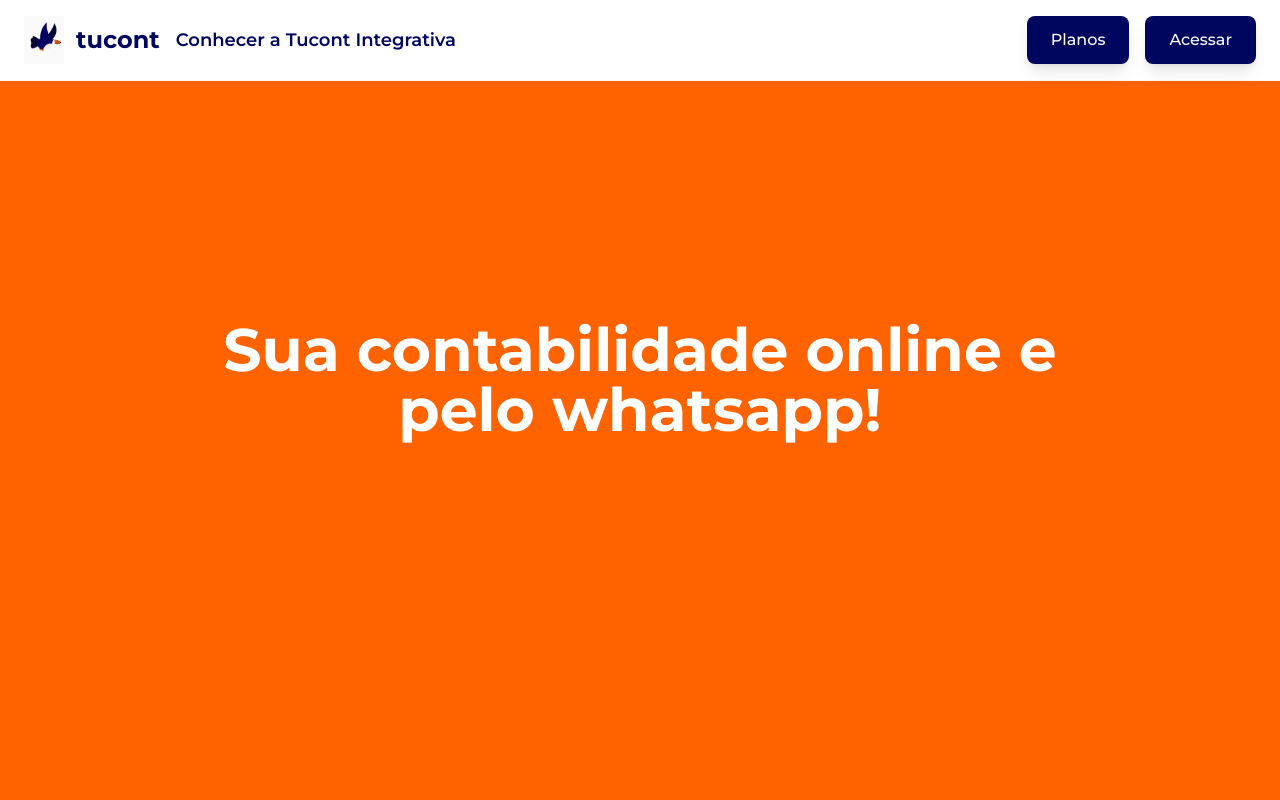
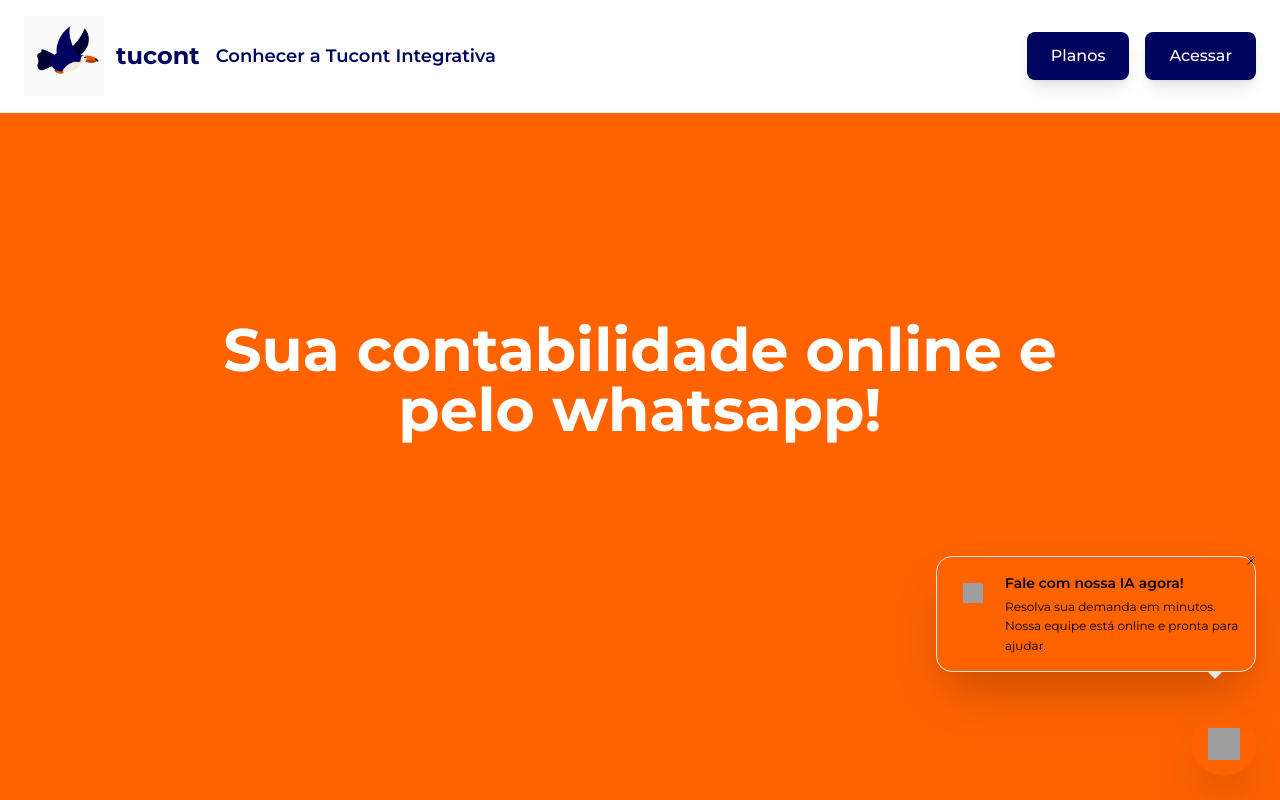
Before and after one commit to 9isnaldo/tucont-minimal, a Next.js app: page /conhecer in a window 1280 px wide. Shown: the top 800 px of the page. Built offline with nearby package versions, Linux system fonts and the light colour scheme; grey boxes are pictures that could not be loaded.

Commit message:
criação do componente do botão wpp + adição do botão global

```diff
--- a/src/app/layout.tsx
+++ b/src/app/layout.tsx
@@ -1,18 +1,19 @@
-import type { Metadata } from 'next'
-import { Montserrat } from 'next/font/google'
-import './globals.css'
+import type { Metadata } from 'next';
+import { Montserrat } from 'next/font/google';
+import './globals.css';
+import WhatsappButton from '@/components/ui/whatsapp-button';
 
 const montserrat = Montserrat({
   subsets: ['latin'],
   display: 'swap',
   variable: '--font-montserrat',
   weight: ['300', '400', '500', '600', '700', '800', '900']
-})
+});
 
 export const metadata: Metadata = {
   title: 'TuCont - Contabilidade Integrativa',
   description: 'TuCont - Contabilidade Integrativa Online com Atendimento Humanizado via WhatsApp',
-}
+};
 
 export default function RootLayout({
   children,
@@ -23,7 +24,8 @@ export default function RootLayout({
     <html lang="pt-BR" className={`${montserrat.variable}`}>
       <body className={`font-sans ${montserrat.className} bg-white min-h-screen`}>
         {children}
+        <WhatsappButton />
       </body>
     </html>
-  )
+  );
 }
--- a/src/components/Header.tsx
+++ b/src/components/Header.tsx
@@ -8,8 +8,8 @@ const Header = () => {
       <div className="mx-auto px-6 py-4 flex justify-between items-center">
         <div className="flex items-center gap-4">
           <Link href="/" className="flex items-center gap-3 hover:scale-105 transition-transform duration-300">
-            <div className="w-10 h-10 bg-gradient-to-br from-tucont-navy to-tucont-orange rounded-lg flex items-center justify-center">
-              <img src="/image/tucont-gif.gif" alt="Tucont" className="h-12" />
+            <div className="w-20 h-20 bg-gradient-to-br from-tucont-navy to-tucont-orange rounded-lg flex items-center justify-center">
+              <img src="/image/tucont-gif.gif" alt="Tucont" className="w-50 h-50" />
             </div>
             <span className="text-2xl font-bold text-tucont-navy">tucont</span>
           </Link>
--- /dev/null
+++ b/src/components/ui/whatsapp-button.tsx
@@ -0,0 +1,104 @@
+'use client';
+
+import { useState, useEffect } from "react";
+import { X } from "lucide-react";
+
+const WhatsappButton = () => {
+  const [isVisible, setIsVisible] = useState(false);
+  const [showTooltip, setShowTooltip] = useState(false);
+
+  useEffect(() => {
+    // Mostrar botão após 2 segundos
+    const timer = setTimeout(() => {
+      setIsVisible(true);
+    }, 2000);
+
+    return () => clearTimeout(timer);
+  }, []);
+
+  useEffect(() => {
+    // Mostrar tooltip após o botão aparecer
+    if (isVisible) {
+      const tooltipTimer = setTimeout(() => {
+        setShowTooltip(true);
+        // Esconder tooltip após 5 segundos
+        setTimeout(() => setShowTooltip(false), 5000);
+      }, 1000);
+
+      return () => clearTimeout(tooltipTimer);
+    }
+  }, [isVisible]);
+
+  const openWhatsApp = () => {
+    const message = "Olá! Vim do site e quero conhecer a Tucont 🚀";
+    window.open(`https://wa.me/5531975740510?text=${encodeURIComponent(message)}`, '_blank');
+  };
+
+  if (!isVisible) return null;
+
+  return (
+    <>
+      {/* Tooltip */}
+      {showTooltip && (
+        <div className="fixed bottom-32 right-6 z-50 animate-fade-in">
+          <div className="bg-card rounded-2xl shadow-2xl p-4 max-w-xs relative border border-border">
+            <button
+              onClick={() => setShowTooltip(false)}
+              className="absolute -top-2 -right-2 w-6 h-6 bg-muted rounded-full flex items-center justify-center text-muted-foreground hover:bg-muted/80 transition-colors"
+              aria-label="Fechar tooltip"
+            >
+              <X className="w-3 h-3" />
+            </button>
+
+            <div className="flex items-start gap-3">
+              <div className="w-10 h-10 bg-tucont-cta-green rounded-full flex items-center justify-center flex-shrink-0">
+                <img
+                  src="/icons/whatsApp.svg"
+                  alt="WhatsApp"
+                  className="h-5"
+                  width={20}
+                  height={20}
+                />
+              </div>
+              <div>
+                <h4 className="font-semibold text-foreground text-sm mb-1">
+                  Fale com nossa IA agora!
+                </h4>
+                <p className="text-muted-foreground text-xs leading-relaxed">
+                  Resolva sua demanda em minutos. Nossa equipe está online e pronta para ajudar.
+                </p>
+              </div>
+            </div>
+
+            {/* Seta do tooltip */}
+            <div className="absolute bottom-[-8px] right-8 w-0 h-0 border-l-8 border-r-8 border-t-8 border-l-transparent border-r-transparent border-t-card"></div>
+          </div>
+        </div>
+      )}
+
+      {/* Botão do WhatsApp */}
+      <button
+        onClick={openWhatsApp}
+        className="fixed bottom-6 right-6 w-16 h-16 bg-tucont-cta-green hover:bg-tucont-cta-green/90 rounded-full shadow-2xl flex items-center justify-center z-50 transform hover:scale-110 transition-all duration-300 animate-bounce hover-glow-cta"
+        style={{ animationIterationCount: 3, animationDelay: '1s' }}
+        aria-label="Abrir chat no WhatsApp"
+      >
+        <img
+          src="/icons/whatsApp.svg"
+          alt="WhatsApp"
+          className="h-8"
+          width={32}
+          height={32}
+        />
+
+        {/* Ponto de notificação */}
+        <div className="absolute -top-1 -right-1 w-4 h-4 bg-destructive rounded-full animate-pulse"></div>
+
+        {/* Efeito de ripple */}
+        <div className="absolute inset-0 rounded-full bg-tucont-cta-green/40 animate-ping opacity-20"></div>
+      </button>
+    </>
+  );
+};
+
+export default WhatsappButton;
```
